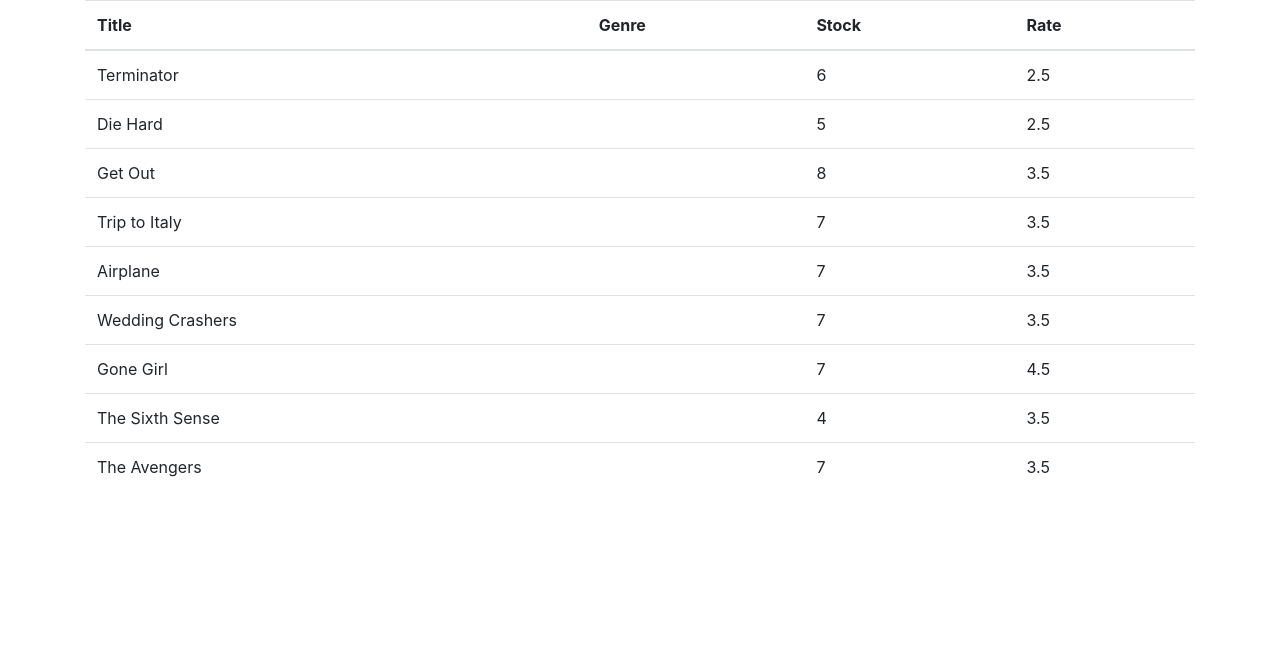
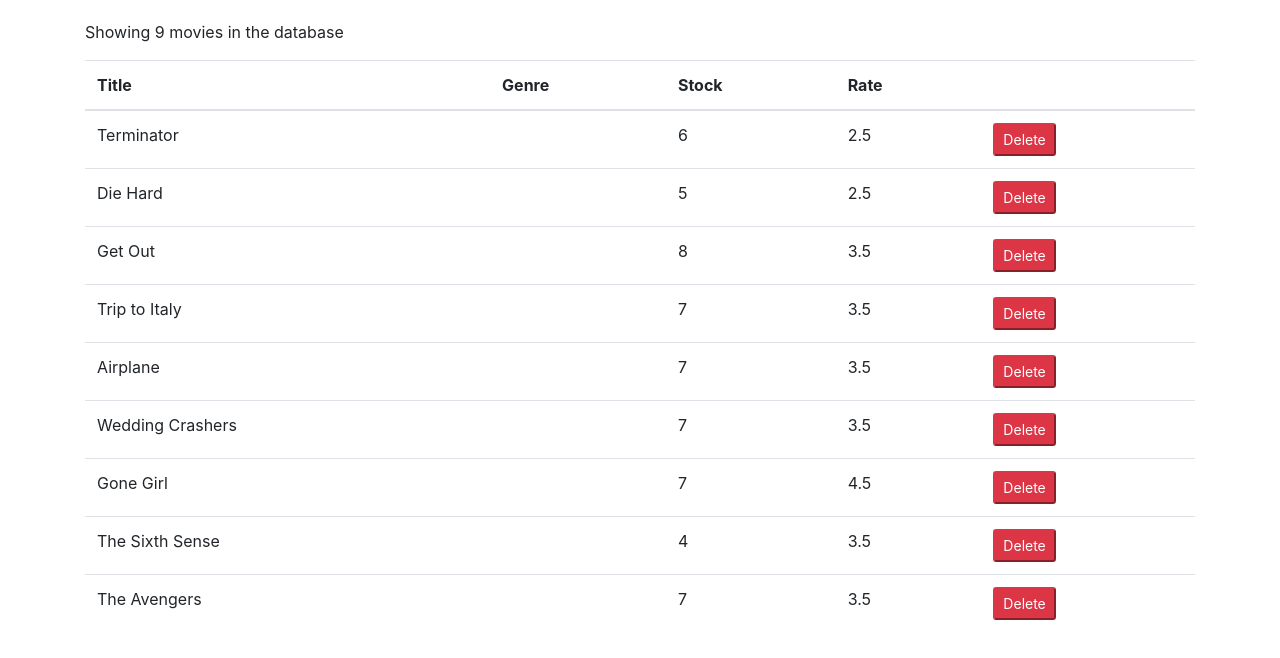
Before and after one commit to kevin-d-mcewan/react-vidly-movie-service, a React (Create React App) app in the folder vidly/: page / in a window 1280 px wide. Shown: the top 658 px of the page. Built offline with nearby package versions, Linux system fonts and the light colour scheme.

Commit message:
added jsx components to movie.jsx

```diff
--- a/vidly/src/components/movies.jsx
+++ b/vidly/src/components/movies.jsx
@@ -6,30 +6,61 @@
     movies: getMovies()
 	};
 
+	// in filter arrow function we are getting all the movies except the one we are
+	// passing here. 'const movies' is creating a new array of movies
+	// the movies we pass in 'setState' will override the movies from getMovies()
+
+	// where it says movies: movies (key: id) are the same we can just make it say movies
+	// correct way is 'this.setState({ movies });'
+	handleDelete = (movie) => {
+		const movies = this.state.movies.filter(m => m._id !== movie._id);
+		this.setState({ movies: movies });
+	}
+
   render() {
-    return <table className="table">
+    // We will be peaking the length property making it equal to 'this.state.movies.length'
+    const {length: moviesCount} = this.state.movies;
+
+    if (moviesCount === 0) return <p>There are no movies in the database</p>;
+
+    return (
+      <React.Fragment>
+      {/* Must use wrap > 1 JS Object/Component in a Parent Element.
+      So, a <div> or <React.Fragment> are the 2 choices 99% of time */}
+        <p>Showing {moviesCount} movies in the database</p>
+        <table className="table">
           <thead>
             <tr>
               <th>Title</th>
               <th>Genre</th>
               <th>Stock</th>
               <th>Rate</th>
+              <th></th>
             </tr>
           </thead>
           <tbody>
             {/* We will be taking each movie object an mapping to a <tr> element */}
             {/* These movie objects will be coming from 'getMovies' from the "fakeMovieService.js" file */}
+
+            {/* we are doing <tr key={movie._id} to give each child element a unique id. the underscore is the
+            unique id for each child element*/}
             {this.state.movies.map(movie => (
-          <tr>
+              <tr key={movie._id}>
                 <td>{movie.title}</td>
                 <td>{movie.genre.main}</td>
                 <td>{movie.numberInStock}</td>
                 <td>{movie.dailyRentalRate}</td>
+                <td>
+                  {/* Handle the on click event for deleting a movie */}
+                  <button onClick={() => this.handleDelete(movie)} className="bt btn-danger btn-sm">Delete</button>
+                </td>
             </tr>
             ))}
 
           </tbody>
           </table>
+      </React.Fragment>
+    )
   }
 }
 
--- a/vidly/src/index.css
+++ b/vidly/src/index.css
@@ -1,5 +1,6 @@
 body {
   margin: 0;
+  padding: 20px 0 0 0;
   font-family: -apple-system, BlinkMacSystemFont, 'Segoe UI', 'Roboto', 'Oxygen',
     'Ubuntu', 'Cantarell', 'Fira Sans', 'Droid Sans', 'Helvetica Neue',
     sans-serif;
```
Lines whose indentation alone changed are shown as unchanged.
